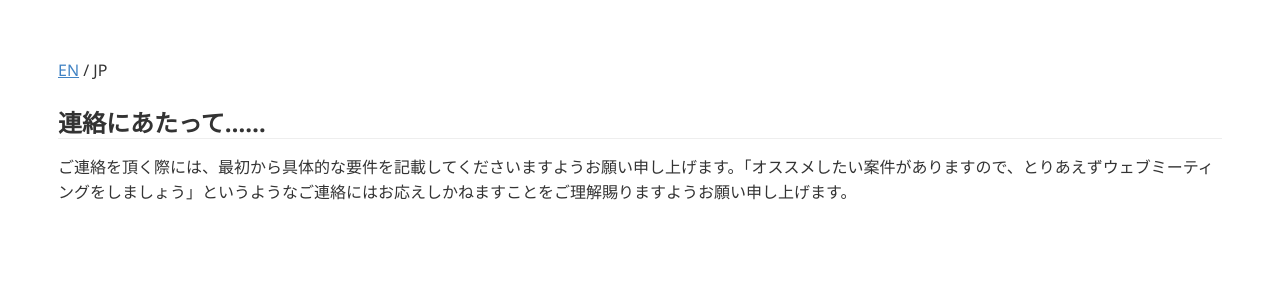
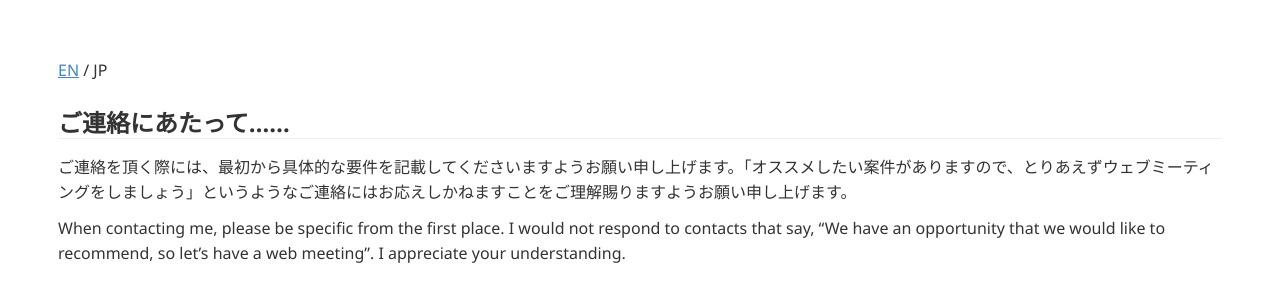
Before and after one commit to tnitoh/tnitoh.github.io, a Jekyll site: the page built from contact_note.md, in a window 1280 px wide. Shown: the top 302 px of the page. Built offline with Jekyll 4.4.1, drawn with Linux system fonts in a browser that asks for light colours; Markdown is read by kramdown in place of the engine named in the settings.

Commit message:
added contact note.

```diff
--- a/contact_note.md
+++ b/contact_note.md
@@ -5,6 +5,8 @@
 
 [EN](index.md) / JP
 
-## 連絡にあたって……
+## ご連絡にあたって……
 
 ご連絡を頂く際には、最初から具体的な要件を記載してくださいますようお願い申し上げます。「オススメしたい案件がありますので、とりあえずウェブミーティングをしましょう」というようなご連絡にはお応えしかねますことをご理解賜りますようお願い申し上げます。
+
+When contacting me, please be specific from the first place. I would not respond to contacts that say, "We have an opportunity that we would like to recommend, so let's have a web meeting". I appreciate your understanding.
```
